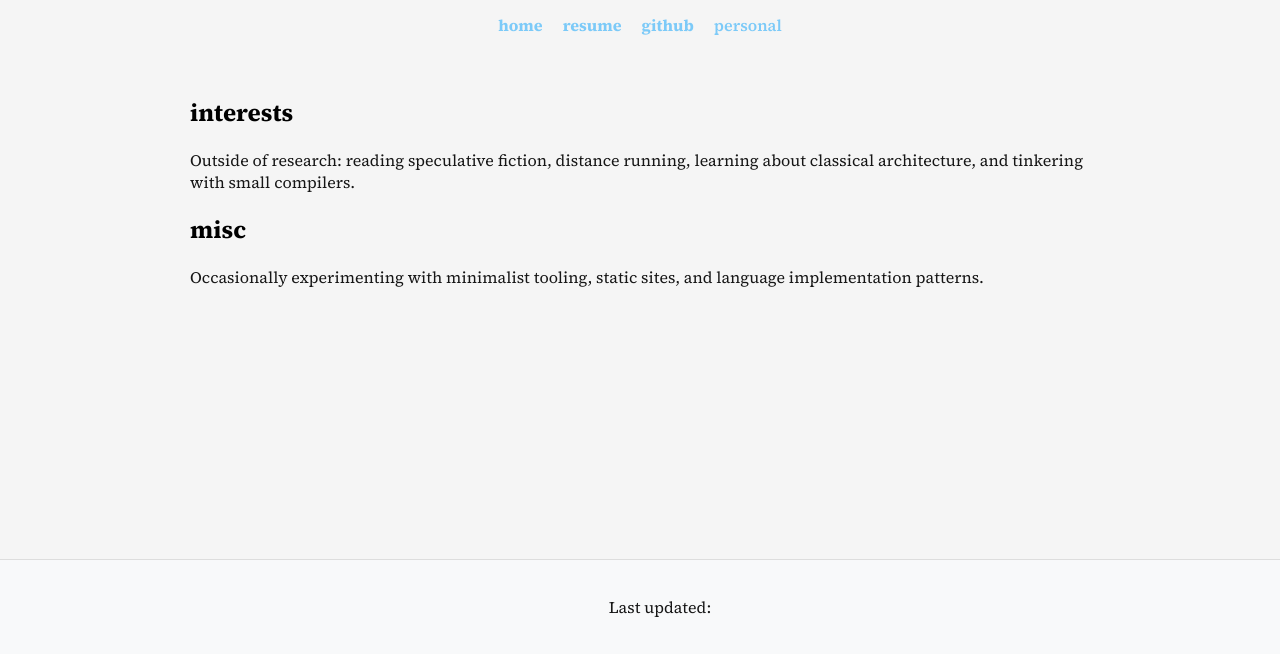
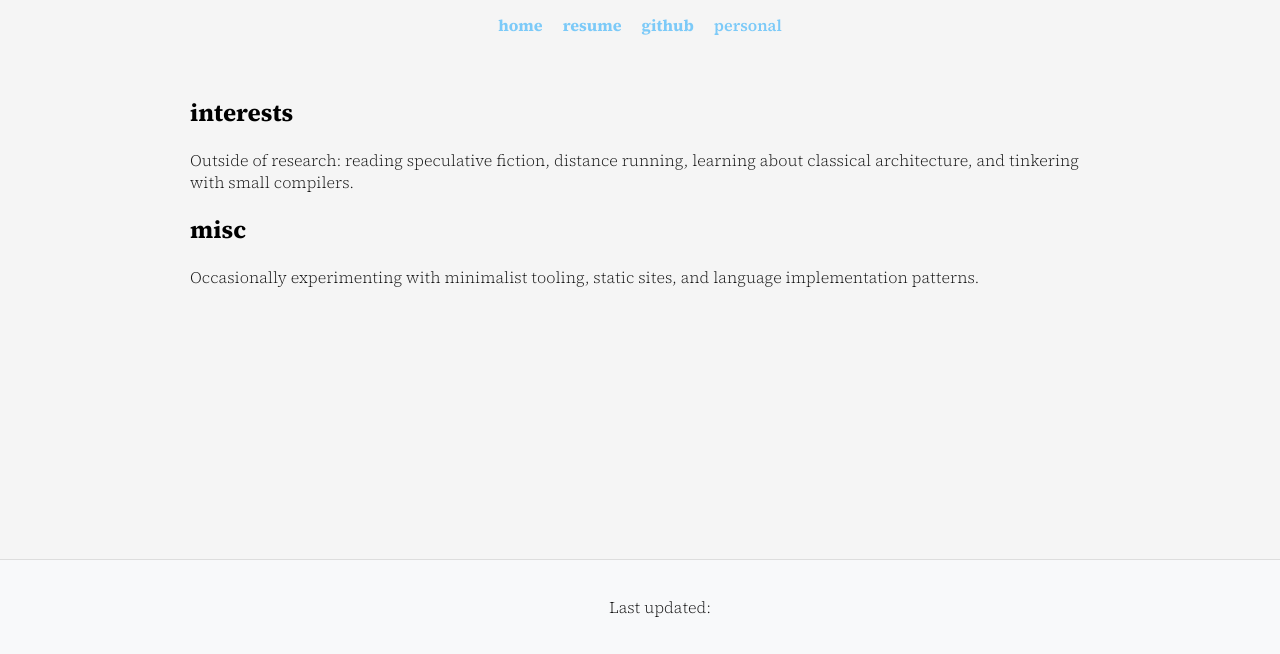
Before and after one commit to xavierrouth/xavierrouth.github.io, a plain HTML site: page personal.html in a window 1280 px wide. Shown: the part 146-800 px from the top of the page. Drawn offline with Linux system fonts and the light colour scheme; no server answers.

Commit message:
font weight

```diff
--- a/personal.html
+++ b/personal.html
@@ -6,13 +6,10 @@
 <link rel="stylesheet" type="text/css" href="style.css" />
 <link rel="preconnect" href="https://fonts.googleapis.com">
 <link rel="preconnect" href="https://fonts.gstatic.com" crossorigin>
-<link href="https://fonts.googleapis.com/css2?family=Source+Serif+4:ital,wght@0,300..900;1,300..900&display=swap"
+<link
+    href="https://fonts.googleapis.com/css2?family=Source+Serif+4:ital,opsz,wght@0,8..60,200..900;1,8..60,200..900&display=swap"
     rel="stylesheet">
 <style>
-    body {
-        font-family: "Source Serif 4", serif;
-    }
-
     header .header-content {
         display: flex;
         align-items: center;
--- a/style.css
+++ b/style.css
@@ -1,5 +1,15 @@
+@import url('https://fonts.googleapis.com/css2?family=Source+Serif+4:ital,opsz,wght@0,8..60,200..900;1,8..60,200..900&display=swap');
+
+/* Global font */
+html,
 body {
-    font-family: 'Times New Roman', Times, serif, sans-serif;
+    font-family: "Source Serif 4", serif;
+    font-optical-sizing: auto;
+    font-weight: 300;
+    font-style: normal;
+}
+
+body {
     margin: 0;
     padding: 0;
     color: #161616;
```
Also changed, not shown: index.html (+7 -11 lines).
